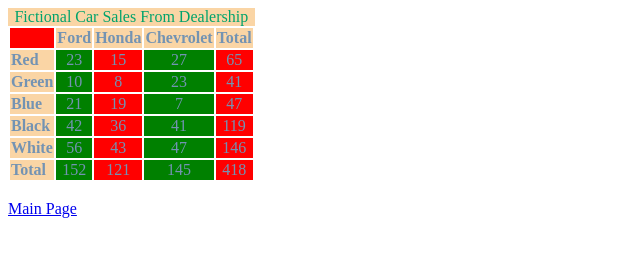
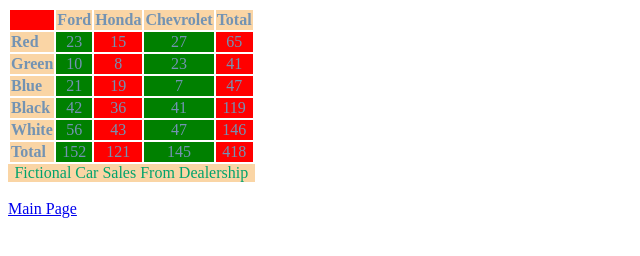
Before and after one commit to RequiemKasai/RequiemKasai.github.io, a plain HTML site: page SaleData.html in a window 1280 px wide. Shown: the whole page, without its empty margins (0-640 px from the left). Drawn offline with Linux system fonts and the light colour scheme.

Commit message:
Update SaleData.css

```diff
--- a/Assets/SaleData.css
+++ b/Assets/SaleData.css
@@ -8,6 +8,8 @@ tr {
   color: rgb(115, 147, 179);
   background-color: #FAD5A5;
 }
+
+
 
 td {
   background: green;
@@ -26,7 +28,7 @@ th {
 }
 
 caption {
-  caption-side: block-end;
+  caption-side: bottom;
   color: #00A36C;
   background-color: #FAD5A5;
 }
```
